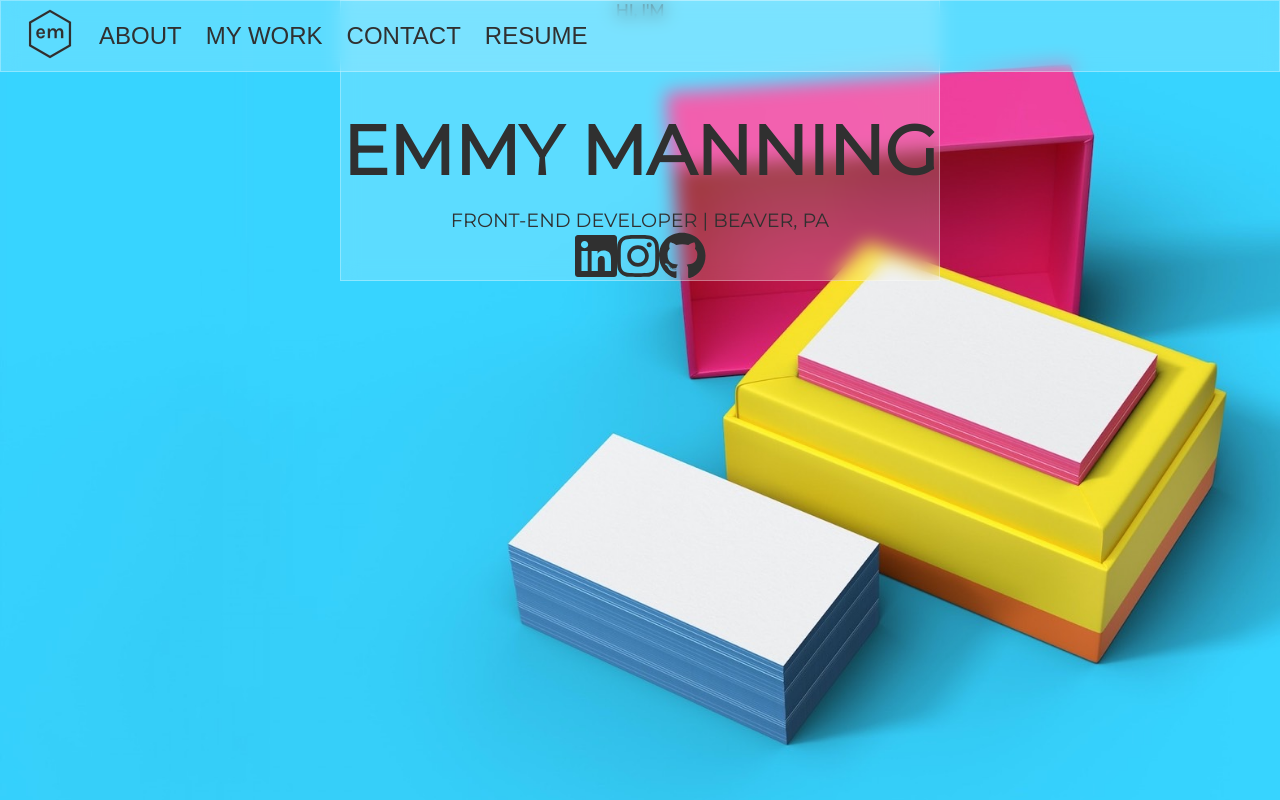
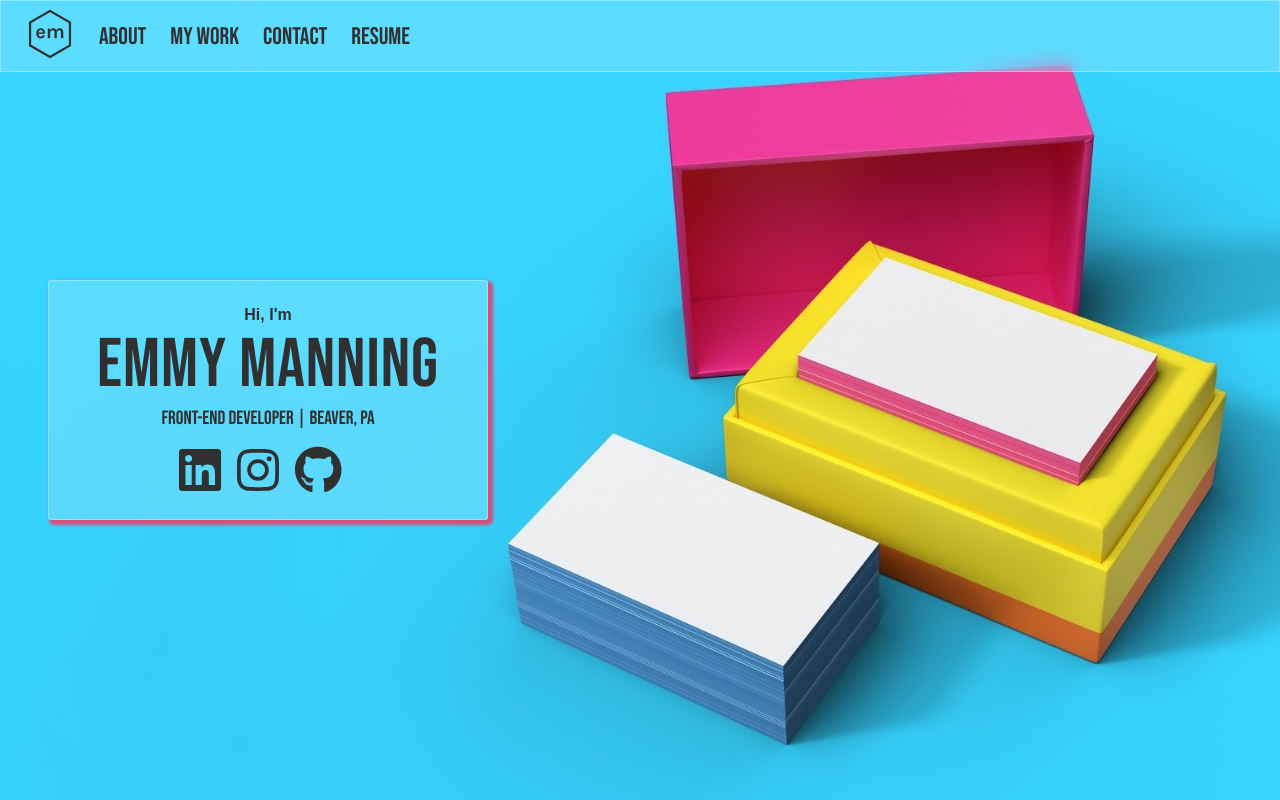
Before and after one commit to eobcre/ng-app, an Angular app: page / in a window 1280 px wide. Shown: the top 800 px of the page. Built offline with nearby package versions, Linux system fonts and the light colour scheme.

Commit message:
style fixed, style variables moved to style.scss

```diff
--- a/src/app/components/home/home.component.scss
+++ b/src/app/components/home/home.component.scss
@@ -1,13 +1,5 @@
-@import url("https://fonts.googleapis.com/css2?family=Montserrat&display=swap");
-
-$font-base: "Montserrat", sans-serif;
-$font-color: #303030;
-
-* {
-  font-family: $font-base;
-  color: $font-color;
-  text-transform: uppercase;
-}
+@import "../../../styles.scss";
+@import url("https://fonts.googleapis.com/css2?family=Bebas+Neue&display=swap");
 
 .home-container {
   background: url(../../../assets/bg/bg.jpg) center / cover no-repeat;
@@ -15,58 +7,98 @@ $font-color: #303030;
 }
 
 .home-inner {
-  text-align: center;
-  margin: 0 auto;
+  display: flex;
+  flex-direction: column;
+  justify-content: center;
+  align-items: center;
   max-width: 600px;
   width: 100%;
+  height: 100vh;
+
+  h4 {
+    color: $font-dark-gray;
+    font-family: $font-base;
+  }
 
   h1 {
-    font-size: 2.4rem;
-    padding-top: 7rem;
+    color: $font-dark-gray;
+    font-family: $font-label;
+    font-size: 3.5rem;
+    font-weight: 500;
+    letter-spacing: 1px;
   }
 
   p {
-    font-size: 0.9rem;
-    padding-top: 1rem;
+    color: $font-dark-gray;
+    font-family: $font-label;
+    font-size: 1.2rem;
   }
 }
 
-.card {
-  margin: 3rem auto 0;
-  width: 380px;
-  height: 320px;
+.my-card {
+  display: flex;
+  flex-direction: column;
+  justify-content: center;
+  align-items: center;
+  border-radius: 3px;
+  box-shadow: 3px 3px 3px 2px $shadow-pink;
+  width: 370px;
+  height: 240px;
 }
 
+.icon-container {
+  margin-top: 1rem;
+
+  .icon-linkedin,
+  .icon-instagram,
+  .icon-github {
+    color: $font-dark-gray;
+    margin-right: 1rem;
+
+    &:hover {
+      color: $shadow-pink;
+      transition-property: all;
+      transition-duration: 200ms;
+    }
+  }
+}
+
+/* md */
 @media (min-width: 640px) {
   .home-inner {
+    display: table-cell;
+    vertical-align: middle;
+    height: 100vh;
+    padding-left: 3rem;
+
     h1 {
-      font-size: 3.3rem;
-      padding-top: 6rem;
+      font-size: 4.3rem;
+    }
+  }
+  .my-card {
+    width: 440px;
+    height: 240px;
+  }
+}
+
+/* lg */
+@media (min-width: 1440px) {
+  .home-inner {
+    h4 {
+      font-size: 1.5rem;
+    }
+
+    h1 {
+      font-size: 6rem;
     }
 
     p {
-      font-size: 1rem;
+      font-size: 2rem;
     }
   }
 
-  .card {
-    width: 580px;
+  .my-card {
+    width: 620px;
+    height: 340px;
   }
 }
-
-@media (min-width: 768px) {
-  .home-inner {
-    h1 {
-      font-size: 4.3rem;
-      padding-top: 5.5rem;
-    }
-
-    p {
-      font-size: 1.2rem;
-    }
-  }
-
-  .card {
-    width: 600px;
-  }
-}
```
